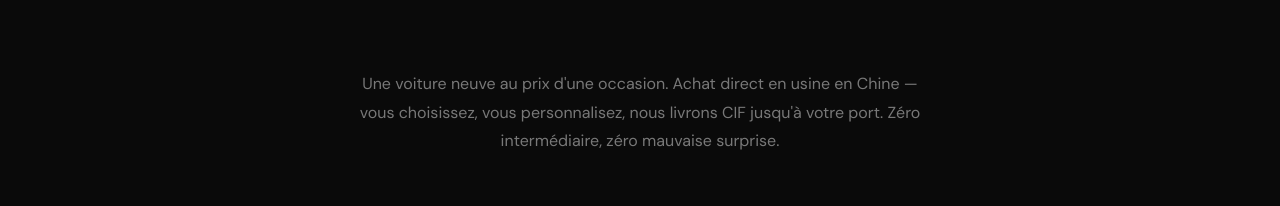
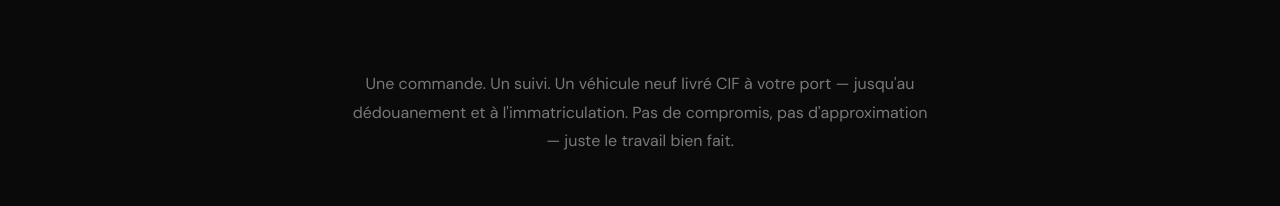
Before and after one commit to connexionstrategique-creator/voitures-chinoises-next, a Next.js app: page / in a window 1280 px wide. Shown: the part 362-568 px from the top of the page. Built offline with nearby package versions, Linux system fonts and the light colour scheme; no server answers.

Commit message:
Hero : nouveau copywriting — promesse service jusqu'au dédouanement et immatriculation

```diff
--- a/components/Hero.tsx
+++ b/components/Hero.tsx
@@ -10,7 +10,7 @@ export default function Hero({ line1, line2, line3, subtitle, waNumber }: HeroPr
   const t1 = line1 ?? "Voitures chinoises.";
   const t2 = line2 ?? "Neuves.";
   const t3 = line3 ?? "Direct Chine.";
-  const sub = subtitle ?? "Une voiture neuve au prix d'une occasion. Achat direct en usine en Chine — vous choisissez, vous personnalisez, nous livrons CIF jusqu'à votre port. Zéro intermédiaire, zéro mauvaise surprise.";
+  const sub = subtitle ?? "Une commande. Un suivi. Un véhicule neuf livré CIF à votre port — jusqu'au dédouanement et à l'immatriculation. Pas de compromis, pas d'approximation — juste le travail bien fait.";
   const wa = waNumber ?? "8619587439774";
   const waMsg = encodeURIComponent("Bonjour, je souhaite obtenir des informations sur vos véhicules.");
 
```
